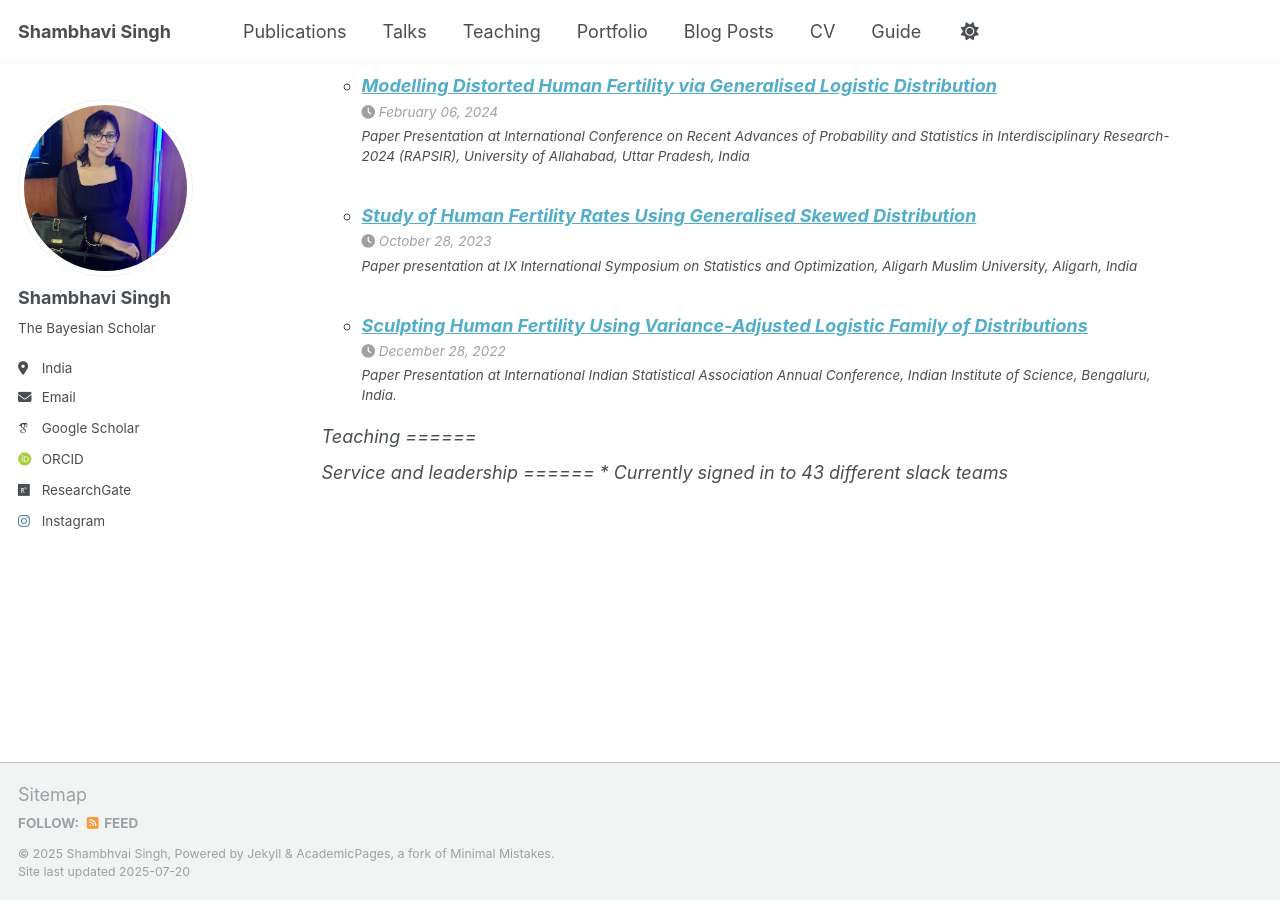
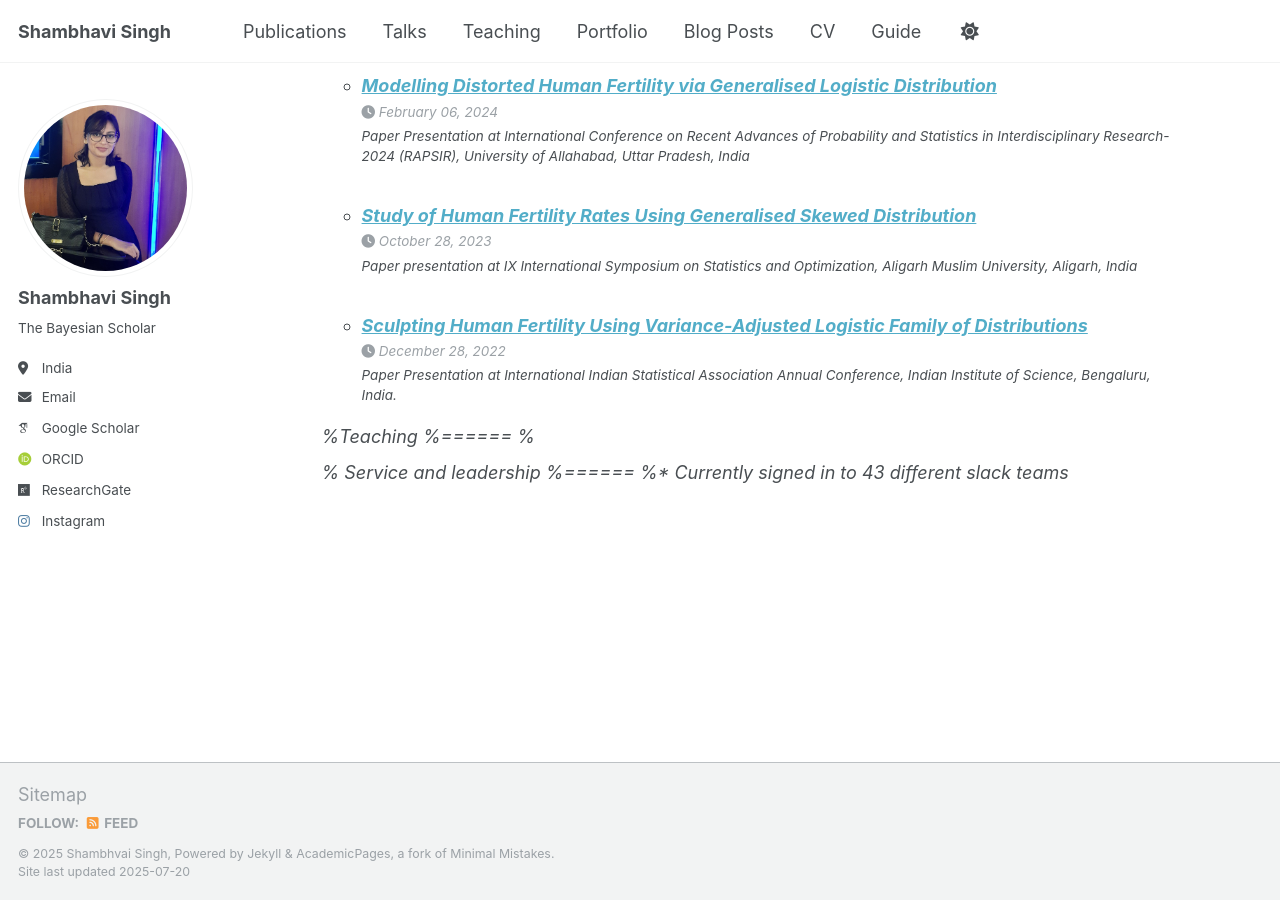
Before and after one commit to shambhavisingh010/shambhavisingh010.github.io, a Jekyll site: the page built from _pages/cv.md, in a window 1280 px wide and 900 px high, scrolled down 1568 px. Built offline with Jekyll 4.4.1, drawn with Linux system fonts in a browser that asks for light colours; some web fonts are replaced.

Commit message:
Update cv.md

```diff
--- a/_pages/cv.md
+++ b/_pages/cv.md
@@ -53,12 +53,12 @@
     {% include archive-single-talk-cv.html  %}
   {% endfor %}</ul>
 
-Teaching
-======
-  <ul>{% for post in site.teaching reversed %}
-    {% include archive-single-cv.html %}
-  {% endfor %}</ul>
+%Teaching
+%======
+%  <ul>{% for post in site.teaching reversed %}
+ %   {% include archive-single-cv.html %}
+ % {% endfor %}</ul>
 
-Service and leadership
-======
-* Currently signed in to 43 different slack teams
+% Service and leadership
+%======
+%* Currently signed in to 43 different slack teams
```
